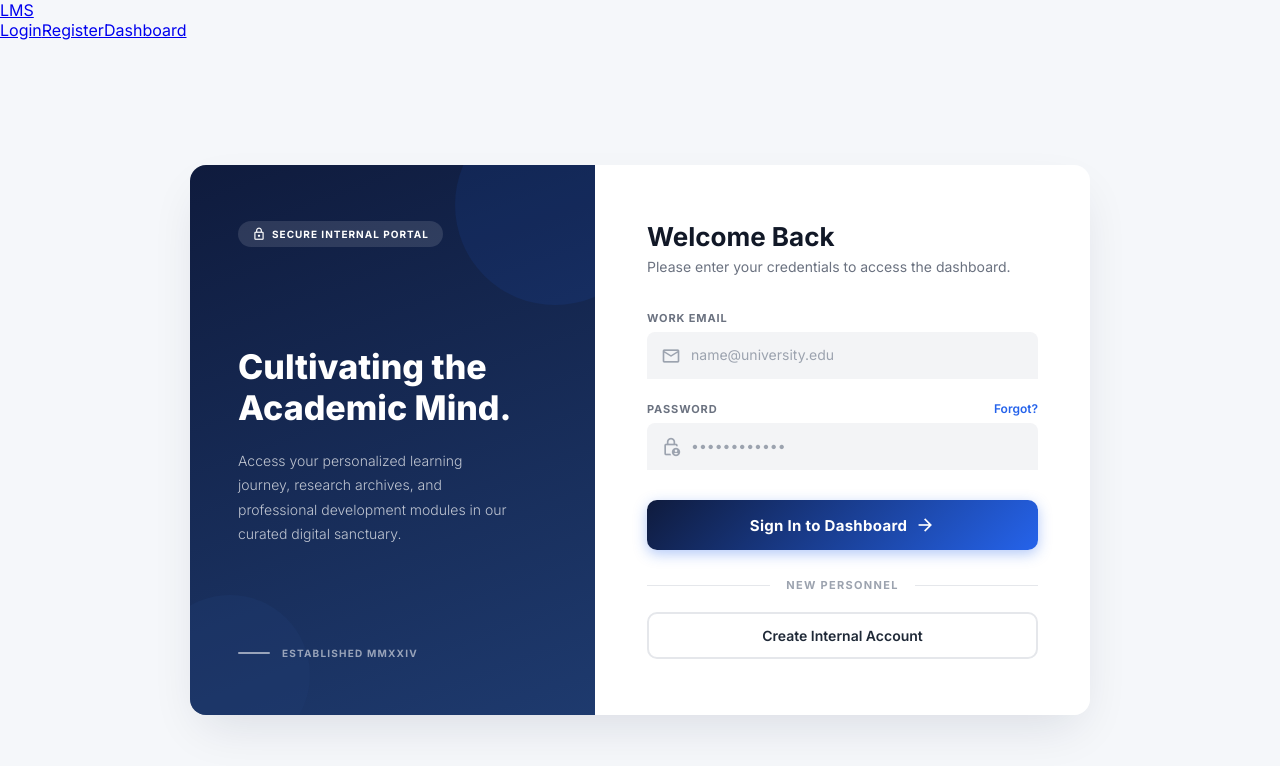
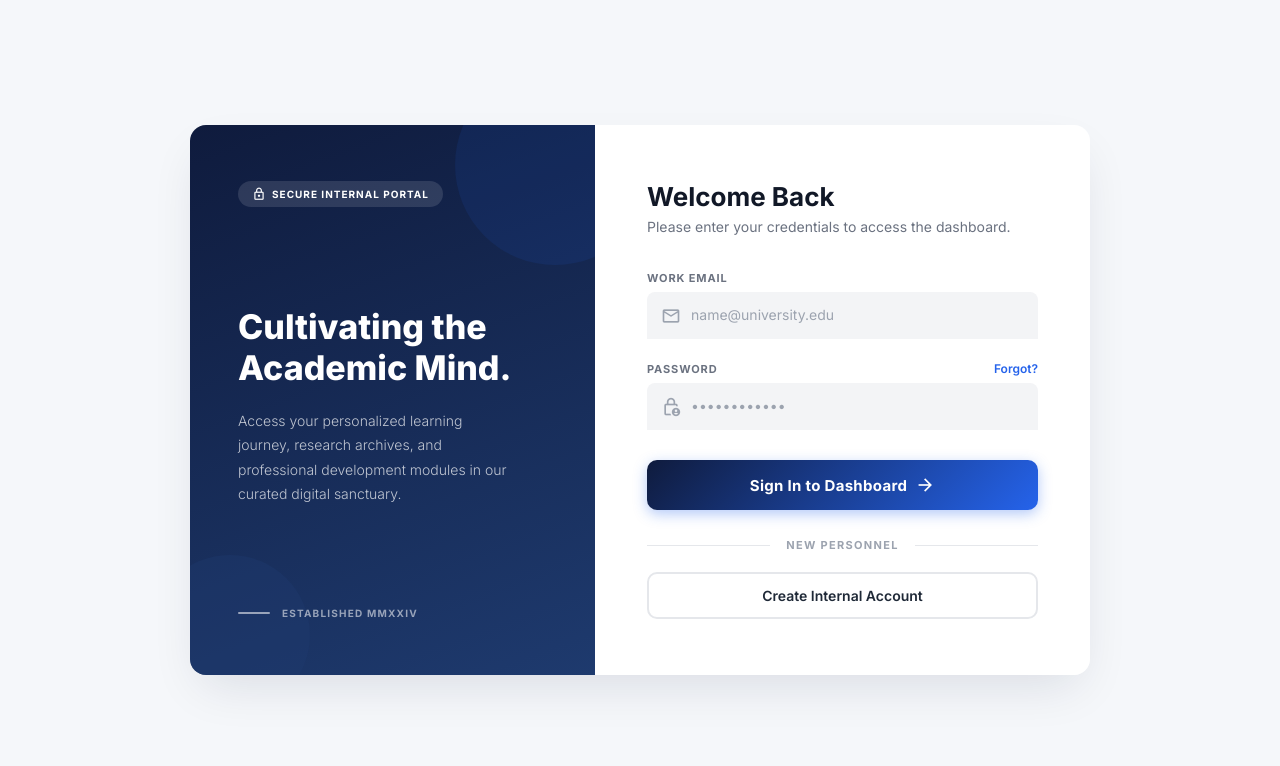
Before and after one commit to Saif-AlZuriqat/lms-frontend, an Angular app: page / in a window 1280 px wide. Shown: the top 766 px of the page. Built offline with nearby package versions, Linux system fonts and the light colour scheme.

Commit message:
small imporvement

```diff
--- a/src/app/components/navbar/navbar.html
+++ b/src/app/components/navbar/navbar.html
@@ -1,15 +1,11 @@
 <nav class="navbar">
-  <div class="navbar-brand">
-    <a routerLink="/">LMS</a>
-  </div>
+
   <div class="navbar-links">
     @if (authService.isLoggedIn()) {
       <a routerLink="/dashboard">Dashboard</a>
       <button (click)="logout()">Logout</button>
     } @else {
-      <a routerLink="/">Login</a>
-      <a routerLink="/register">Register</a>
-      <a routerLink="/dashboard">Dashboard</a>
+
     }
   </div>
 </nav>
```
